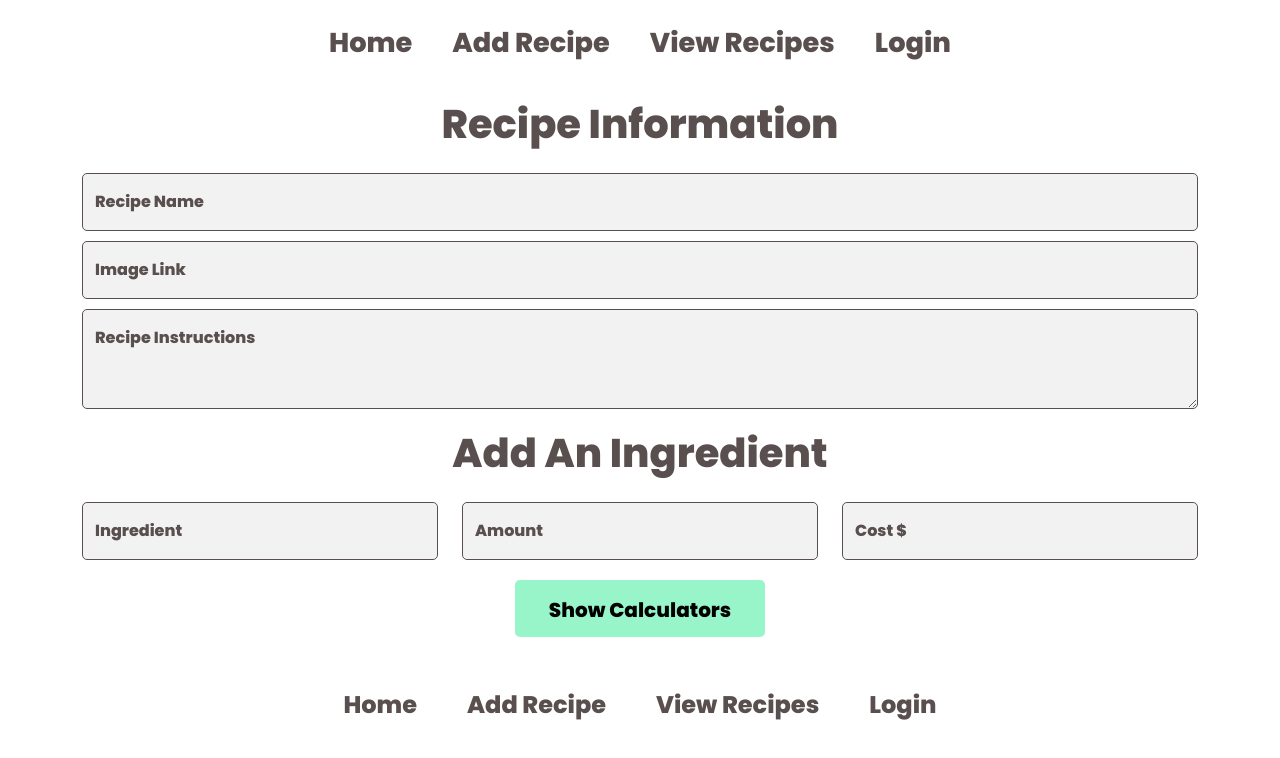
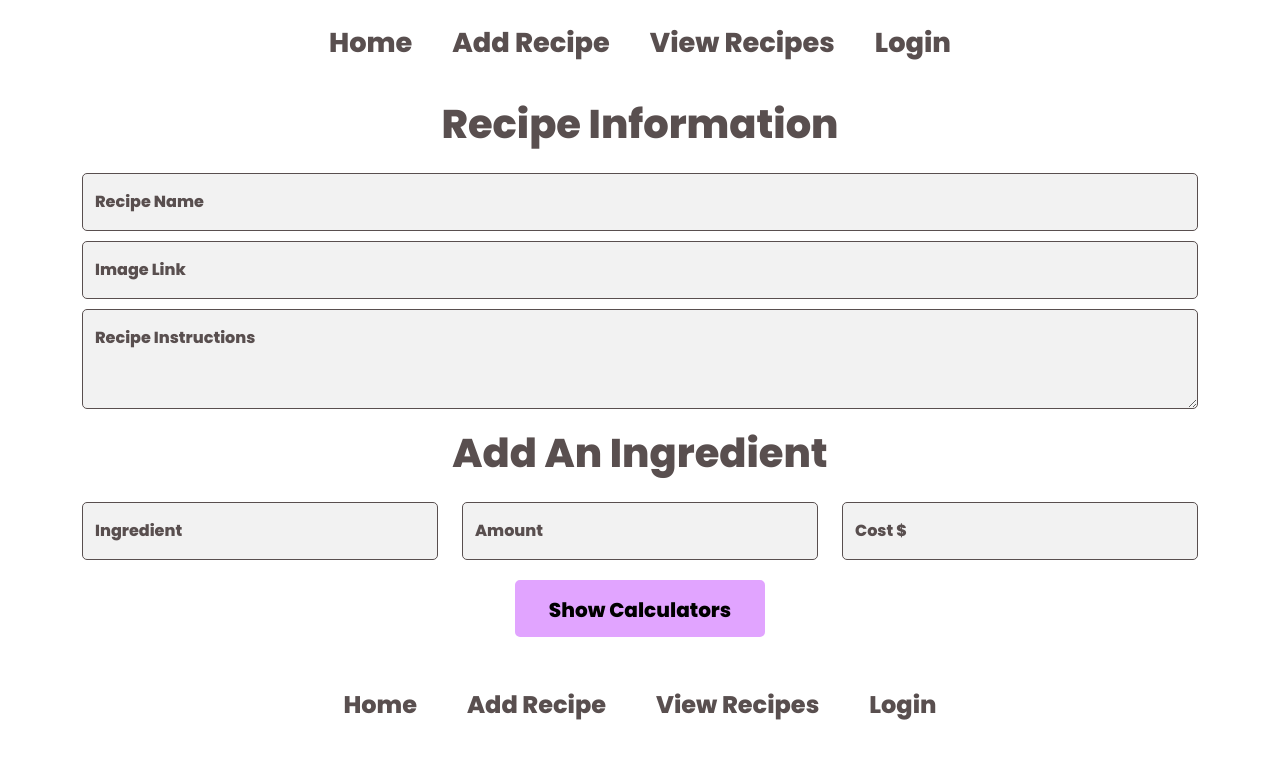
Before and after one commit to thefourthlion/recipes, a Next.js app in the folder client/: page /add-recipe in a window 1280 px wide. Shown: the top 758 px of the page. Built offline with nearby package versions, Linux system fonts and the light colour scheme.

Commit message:
change buttons

```diff
--- a/client/pages/add-recipe.js
+++ b/client/pages/add-recipe.js
@@ -227,6 +227,7 @@ const AddRecipe = () => {
         {/* // if there is at least one ingredient and amount, allow them to submit recipe*/}
 
         {(ingredients.length > 0) & (amountOfIngredients.length > 0) ? (
+          <div>
             <button
               className="primary-btn submit-btn"
               onClick={() => {
@@ -235,12 +236,14 @@ const AddRecipe = () => {
             >
               Submit Recipe
             </button>
+            <br />
+          </div>
         ) : (
           ""
         )}
 
         <button
-          className="primary-btn show-calc-btn"
+          className="secondary-btn show-calc-btn"
           onClick={() => {
             setShowCalculators(!showCalculators);
           }}
--- a/client/pages/view-recipes.js
+++ b/client/pages/view-recipes.js
@@ -27,7 +27,7 @@ const Recipes = () => {
               <h1>{val.name}</h1>
 
               <a href={`/recipe/${val._id}`}>
-                <button className="primary-btn">View Recipe</button>
+                <button className="third-btn">View Recipe</button>
               </a>
             </div>
           );
```
Lines whose indentation alone changed are shown as unchanged.
